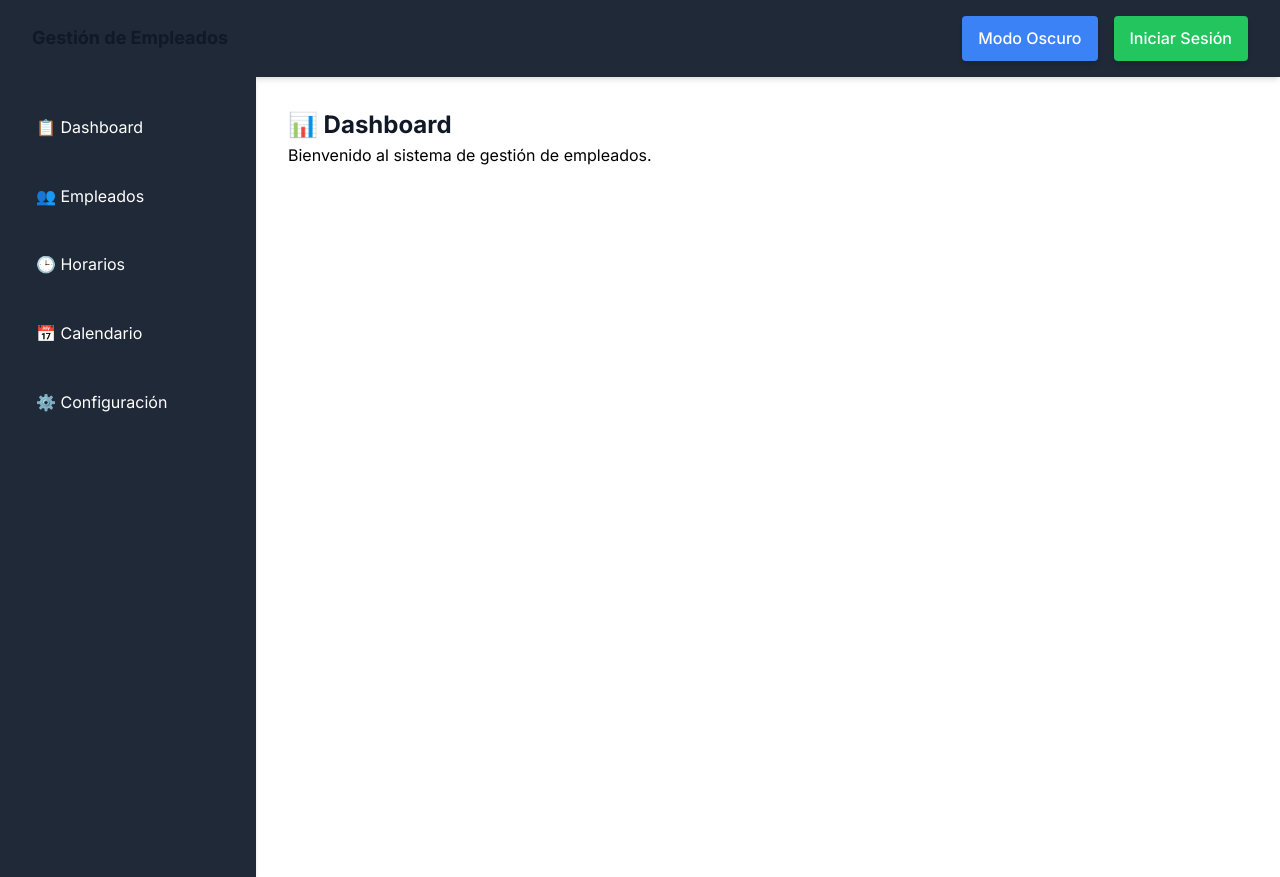
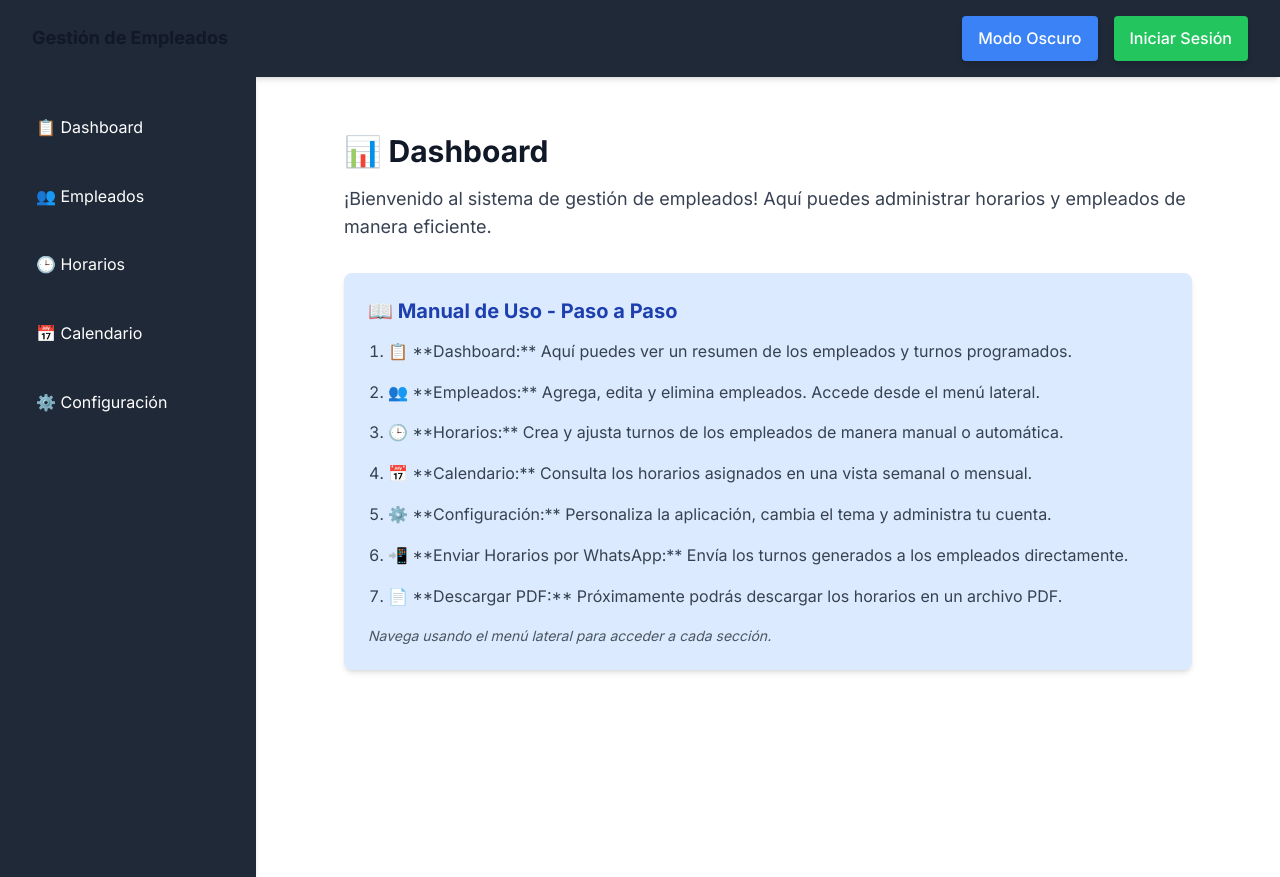
Before and after one commit to cesaaror/generadorDeHorarios, a Next.js app: page /dashboard in a window 1280 px wide. Built offline with nearby package versions, Linux system fonts and the light colour scheme; no server answers.

Commit message:
📝 Agregado manual de usuario en Dashboard

```diff
--- a/src/app/dashboard/page.tsx
+++ b/src/app/dashboard/page.tsx
@@ -3,9 +3,44 @@ import MainLayout from '@/app/layouts/MainLayout';
 export default function DashboardPage() {
   return (
     <MainLayout>
-      <div>
-        <h1 className="text-2xl font-bold">📊 Dashboard</h1>
-        <p>Bienvenido al sistema de gestión de empleados.</p>
+      <div className="max-w-4xl mx-auto p-6">
+        <h1 className="text-3xl font-bold mb-4">📊 Dashboard</h1>
+        <p className="text-lg text-gray-700 dark:text-gray-300">
+          ¡Bienvenido al sistema de gestión de empleados! Aquí puedes administrar horarios y empleados de manera eficiente.
+        </p>
+
+        {/* 📖 Manual de Usuario */}
+        <div className="mt-8 bg-blue-100 dark:bg-gray-800 p-6 rounded-lg shadow-md">
+          <h2 className="text-xl font-semibold text-blue-800 dark:text-white mb-3">
+            📖 Manual de Uso - Paso a Paso
+          </h2>
+          <ol className="list-decimal pl-5 space-y-3 text-gray-700 dark:text-gray-300">
+            <li>
+              📋 **Dashboard:** Aquí puedes ver un resumen de los empleados y turnos programados.
+            </li>
+            <li>
+              👥 **Empleados:** Agrega, edita y elimina empleados. Accede desde el menú lateral.
+            </li>
+            <li>
+              🕒 **Horarios:** Crea y ajusta turnos de los empleados de manera manual o automática.
+            </li>
+            <li>
+              📅 **Calendario:** Consulta los horarios asignados en una vista semanal o mensual.
+            </li>
+            <li>
+              ⚙️ **Configuración:** Personaliza la aplicación, cambia el tema y administra tu cuenta.
+            </li>
+            <li>
+              📲 **Enviar Horarios por WhatsApp:** Envía los turnos generados a los empleados directamente.
+            </li>
+            <li>
+              📄 **Descargar PDF:** Próximamente podrás descargar los horarios en un archivo PDF.
+            </li>
+          </ol>
+          <p className="mt-4 text-sm italic text-gray-600 dark:text-gray-400">
+            Navega usando el menú lateral para acceder a cada sección.
+          </p>
+        </div>
       </div>
     </MainLayout>
   );
```
